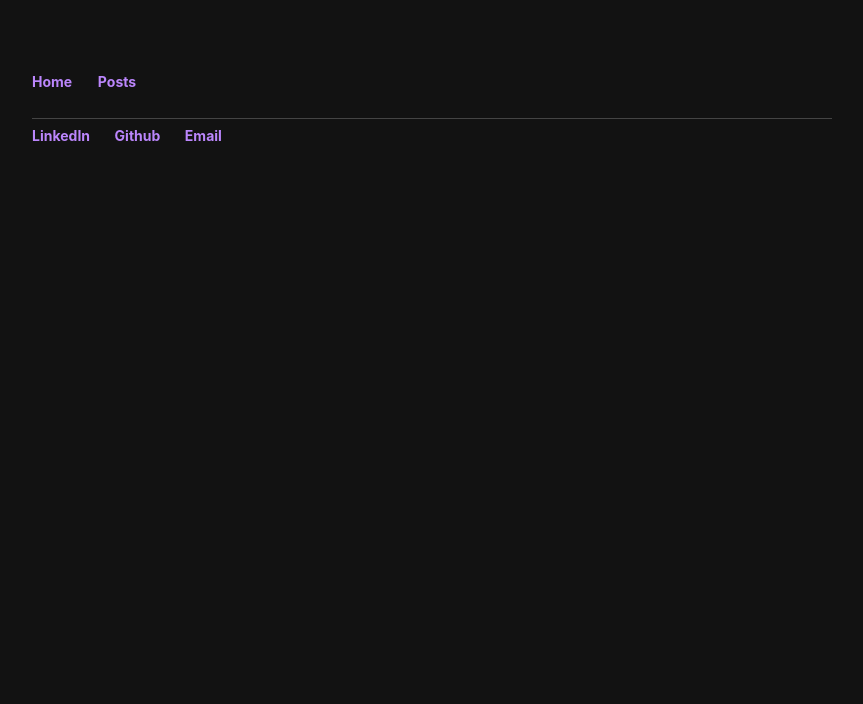
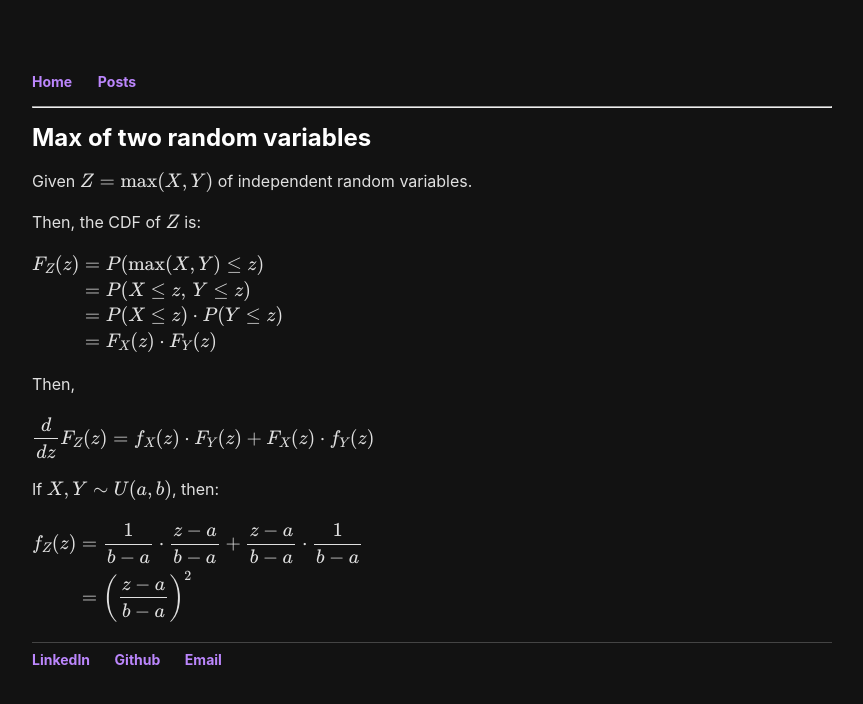
Before and after one commit to sean-sj-jung/sean-sj-jung.github.io, a Jekyll site: the page built from _posts/2024-11-02-ElementaryStatsProblems.md, in a window 1280 px wide. Shown: the top 704 px of the page, without its empty margins (208-1071 px from the left). Built offline with Jekyll 4.4.1, drawn with Linux system fonts in a browser that asks for light colours; nearby versions of some CDN libraries.

Commit message:
add Stats problems

```diff
--- a/_posts/2024-11-02-ElementaryStatsProblems.md
+++ b/_posts/2024-11-02-ElementaryStatsProblems.md
@@ -4,3 +4,36 @@ title: "Elementary Stats Sample Problems"
 date: 2024-11-02
 excerpt: "Probabiltiy and Statistics 101 Equivalent Material"
 ---
+
+
+---
+
+## Max of two random variables
+
+Given $$ Z = \max(X,Y) $$ of independent random variables.
+
+Then, the CDF of $$ Z $$ is:
+
+$$
+\begin{align}
+F_Z(z) &= P(\max(X,Y) \leq z) \\
+&= P(X \leq z,\, Y \leq z) \\
+&= P(X \leq z) \cdot P(Y \leq z) \\
+&= F_X(z) \cdot F_Y(z)
+\end{align}
+$$
+
+Then,
+
+$$
+\frac{d}{dz} F_Z(z) = f_X(z)\cdot F_Y(z) + F_X(z)\cdot f_Y(z)
+$$
+
+If $$ X,Y \sim U(a,b) $$, then:
+
+$$
+\begin{align}
+f_Z(z) &= \frac{1}{b-a}\cdot\frac{z-a}{b-a} + \frac{z-a}{b-a}\cdot\frac{1}{b-a} \\
+&= \left(\frac{z-a}{b-a}\right)^2
+\end{align}
+$$
```
Also changed, not shown: _posts/2024-11-01-InterestingMath.md (+1 -10 lines), _posts/2024-11-04-HypothesisTestingExamplesMath.md (+8 -2 lines).
